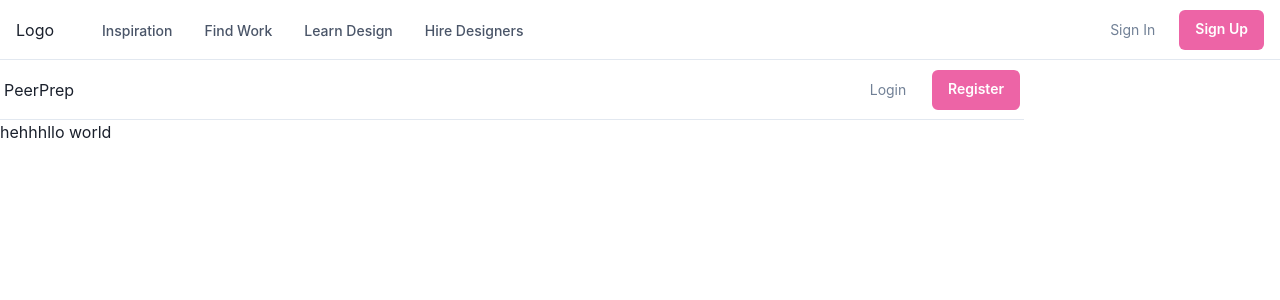
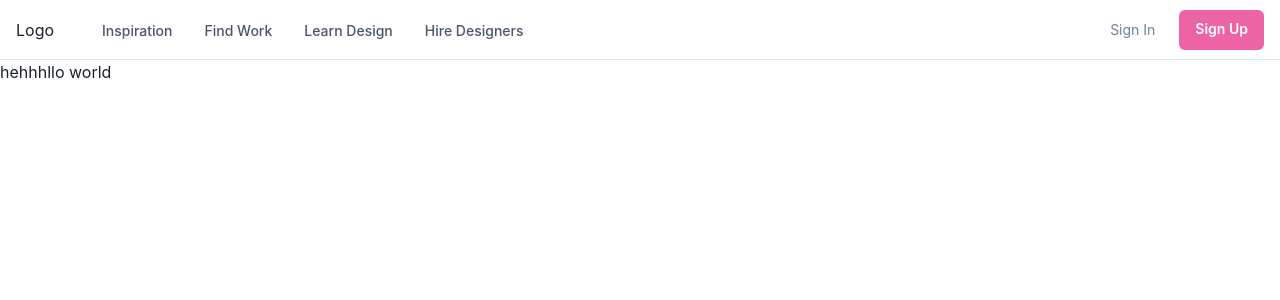
Before and after one commit to CS3219-AY2324S1/ay2324s1-course-assessment-g43, a React (Vite) app in the folder client/: page / in a window 1280 px wide. Shown: the top 300 px of the page. Built offline with nearby package versions, Linux system fonts and the light colour scheme.

Commit message:
Remove duplicated navbar from landing page

```diff
--- a/client/src/components/LandingPage.jsx
+++ b/client/src/components/LandingPage.jsx
@@ -1,69 +1,3 @@
-import {
-  Box,
-  Flex,
-  Text,
-  Button,
-  Stack,
-  useColorModeValue,
-  useBreakpointValue,
-} from '@chakra-ui/react'
-
 export const LandingPage = () => {
-  return (<div>
-    <Navbar />
-  <div>hehhhllo world</div>
-  </div>
-  )
+  return <div>hehhhllo world</div>;
 };
-
-const Navbar = () => {
-  return (
-      <Box position={'static'}>
-        <Flex
-        bg={useColorModeValue('white', 'gray.800')}
-        color={useColorModeValue('gray.600', 'white')}
-        minH={'60px'}
-        w={'80vw'}
-        py={{ base: 2 }}
-        px={{ base: 1 }}
-        borderBottom={1}
-        borderStyle={'solid'}
-        borderColor={useColorModeValue('gray.200', 'gray.900')}
-        align={'center'}
-        justify = {{ base: 'none', md: 'flex'}}>
-          <Flex flex={{ base: 1 }} justify={{ base: 'center', md: 'start' }}>
-            <Text
-            textAlign={useBreakpointValue({ base: 'center', md: 'left' })}
-            fontFamily={'heading'}
-            color={useColorModeValue('gray.800', 'white')}>
-            PeerPrep
-            </Text>
-          </Flex>
-
-          <Stack
-            flex={{ base: 1, md: 0 }}
-            justify={'flex-end'}
-            direction={'row'}
-            spacing={6}>
-            <Button as={'a'} fontSize={'sm'} fontWeight={400} variant={'link'} href={'./LoginUser'}>
-            Login
-            </Button>
-
-            <Button
-            as={'a'}
-            display={{ base: 'none', md: 'inline-flex' }}
-            fontSize={'sm'}
-            fontWeight={600}
-            color={'white'}
-            bg={'pink.400'}
-            href={'./RegisterUser'}
-            _hover={{
-                bg: 'pink.300',
-            }}>
-            Register
-            </Button>
-          </Stack>
-        </Flex>
-      </Box>
-  )
-}
```
